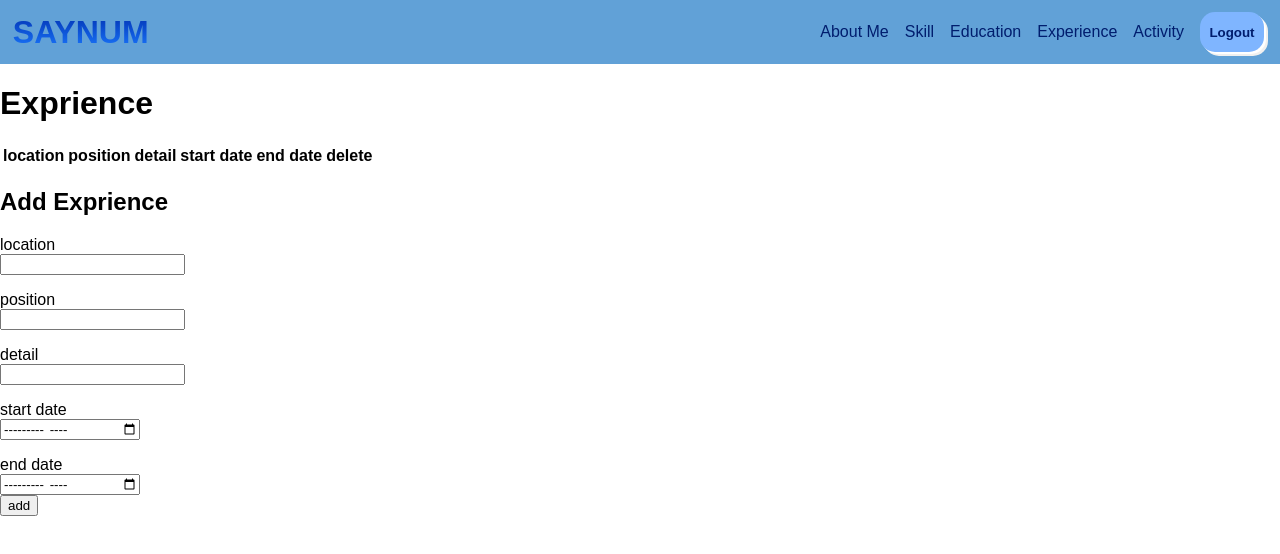
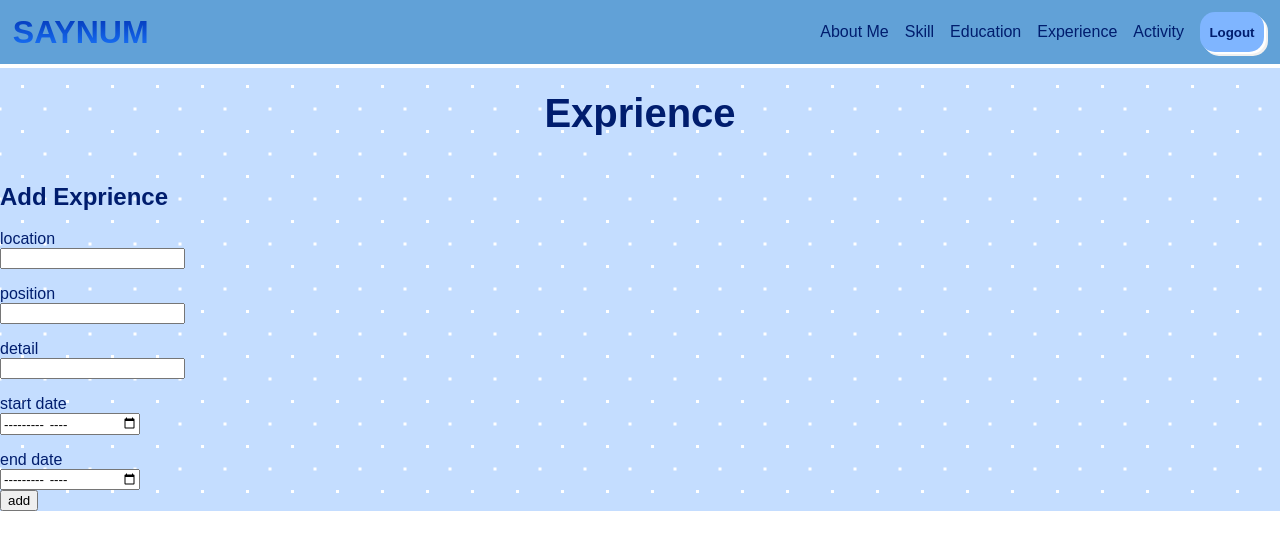
Before and after one commit to boomtnt2843/resume-maker-web, a React (Create React App) app in the folder frontend/: page /myaccount/exp in a window 1280 px wide. Shown: the top 554 px of the page. Built offline with nearby package versions, Linux system fonts and the light colour scheme; sample sign-in values are in the browser's storage; a web font is replaced by a local one.

Commit message:
base html of exp

```diff
--- a/frontend/src/components/Experience.tsx
+++ b/frontend/src/components/Experience.tsx
@@ -161,6 +161,15 @@ function Experience() {
         parentElement.className = 'box-input';
     }
 
+    const toggleEdit = (elementStr : string) =>{
+        const expElement = document.getElementById(elementStr) as HTMLDivElement;
+        expElement.classList.toggle('active');
+    }
+
+    const checkVarEdit = (elementStr : string) =>{
+
+    }
+
     useEffect(()=>{
         const token = localStorage.getItem("token")
         const myInfoID = localStorage.getItem("Info_id")
@@ -177,32 +186,65 @@ function Experience() {
             <div className="exp-container">
                 <h1>Exprience</h1>
                 <div className="exp-box">
-                    <table className="exp-table">
-                        <thead>
-                            <tr>
-                                <th>location</th>
-                                <th>position</th>
-                                <th>detail</th>
-                                <th>start date</th>
-                                <th>end date</th>
-                                <th>delete</th>
-                            </tr>
-                        </thead>
-                        <tbody>
-                        {experiences.map((item: exprienceInterface,index) =>(
-                            <tr key={index}>
-                                <td>{item.location}</td>
-                                <td>{item.position}</td>
-                                <td>{item.detail}</td>
-                                <td>{String(item.startDate).slice(0,7)}</td>
-                                <td>{String(item.endDate).slice(0,7)}</td>
-                                <td>
-                                    <button onClick={()=>deleteExprience(item._id)}><FaTrashAlt/></button>
-                                </td>
-                            </tr>
-                        ))}
-                        </tbody>
-                    </table>
+                    <div className="exp-show">
+                    {experiences.map((item: exprienceInterface,index) =>(
+                        <div className="exp-item-box" key={index} id={item._id}>
+                            <div className="display-exp">
+                                <div className="location-group">
+                                    <h2>location</h2>
+                                    <p>{item.location}</p>
+                                </div>
+                                <div className="position-group">
+                                    <h2>position</h2>
+                                    <p>{item.position}</p>
+                                </div>
+                                <div className="detail-group">
+                                    <h2>detail</h2>
+                                    <p>{item.detail}</p>
+                                </div>
+                                <div className="date-group">
+                                    <div className="start-date">
+                                        <h2>start Date</h2>
+                                        <p>{String(item.startDate).slice(0,7)}</p>
+                                    </div>
+                                    <div className="end-date">
+                                        <h2>end Date</h2>
+                                        <p>{String(item.endDate).slice(0,7)}</p>
+                                    </div>
+                                </div>
+                                <div className="display-btn-group">
+                                    <button type="button" className="edit-exp-btn" onClick={()=>toggleEdit(item._id)}>Edit</button>
+                                    <button type="button" className="delete-btn" onClick={()=>deleteExprience(item._id)}><FaTrashAlt/></button>
+                                </div>
+                            </div>
+                            <div className="exp-edit-form" id={item._id+"-edit-form"}>
+                                <div className="location-edit-group">
+                                    <h2>location</h2>
+                                    <textarea rows={2} cols={50} className="edit-box" id={item._id+"-location"} defaultValue={item.location} />
+                                </div>
+                                <div className="position-edit-group">
+                                    <h2>position</h2>
+                                    <input type="text" className="edit-box" id={item._id+"-position"} defaultValue={item.position}/>
+                                </div>
+                                <div className="detail-edit-group">
+                                    <h2>detail</h2>
+                                    <textarea rows={2} cols={50} className="edit-box" id={item._id+"-detail"} defaultValue={item.detail}/>
+                                </div>
+                                <div className="start-date-edit-group">
+                                    <h2>start Date</h2>
+                                    <input type="month" className="edit-box" id={item._id+"-start-date"} defaultValue={String(item.startDate).slice(0,7)}/>
+                                </div>
+                                <div className="end-date-edit-group">
+                                    <h2>end Date</h2>
+                                    <input type="month" className="edit-box" id={item._id+"-end-date"} defaultValue={String(item.endDate).slice(0,7)}/>
+                                </div>
+                                <div className="edit-btn-group">
+                                    <button type="button" className="update-btn" onClick={()=>checkVarEdit(item._id)}>Update</button>
+                                    <button type="button" className="cancel-btn" onClick={()=>toggleEdit(item._id)}>Cancel</button>
+                                </div>
+                            </div>
+                        </div>))}
+                    </div>
                     <div className="exp-input" id='exp-input'>
                         <h1>IT'S MAXIMUM EXPIRENCE!</h1>
                         <form className="exp-form" id="exp-form" onSubmit={submitFormExp}>
--- a/frontend/src/css/exp.css
+++ b/frontend/src/css/exp.css
@@ -1,3 +1,21 @@
+.exp-container{
+    display: flex;
+    flex-direction: column;
+    align-items: stretch;
+    width: 100%;
+    background-image: radial-gradient(#ffffff 1.5px, transparent 1.5px), radial-gradient(#ffffff 1.5px, transparent 1.5px);
+    background-size: 45px 45px;
+    background-position: 0 0, 22.5px 22.5px;
+    background-color: #c4ddff;
+    color: #001D6E;
+}
+
+.exp-container > h1{
+    width: 100%;
+    font-size: 2.5rem;
+    text-align: center;
+}
+
 .exp-input > h1{
     display: none;
 }
```
